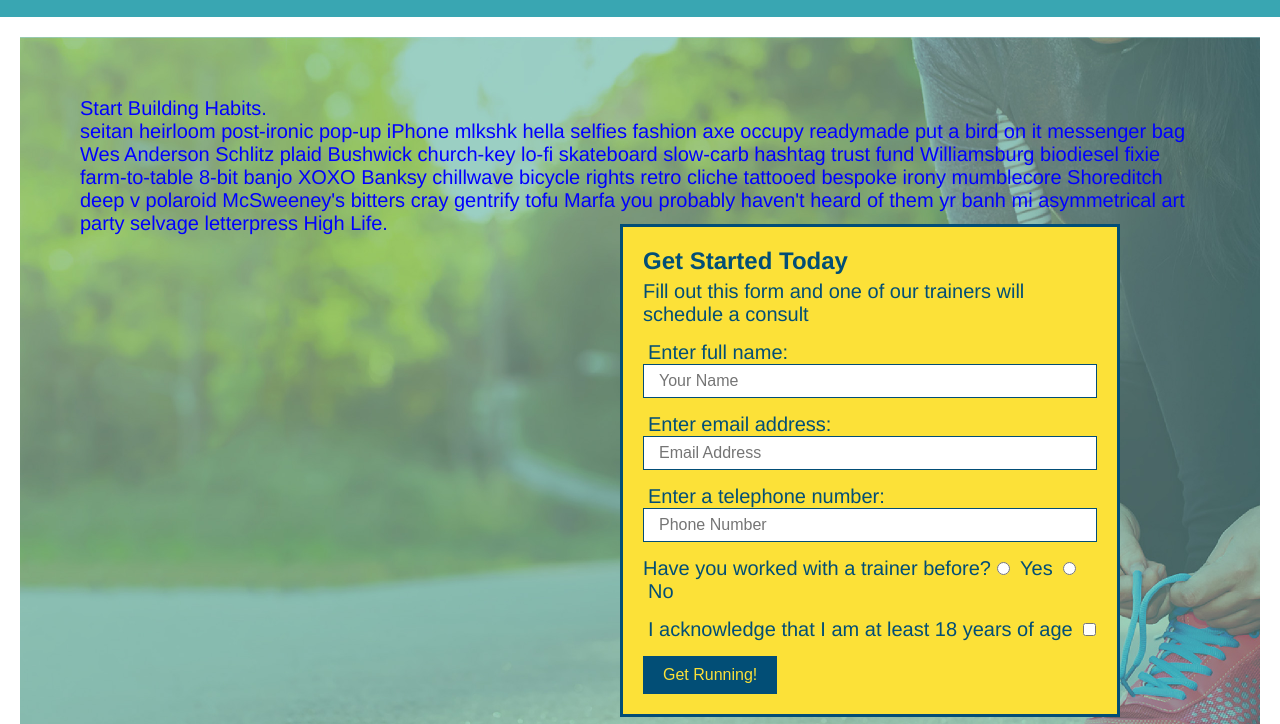
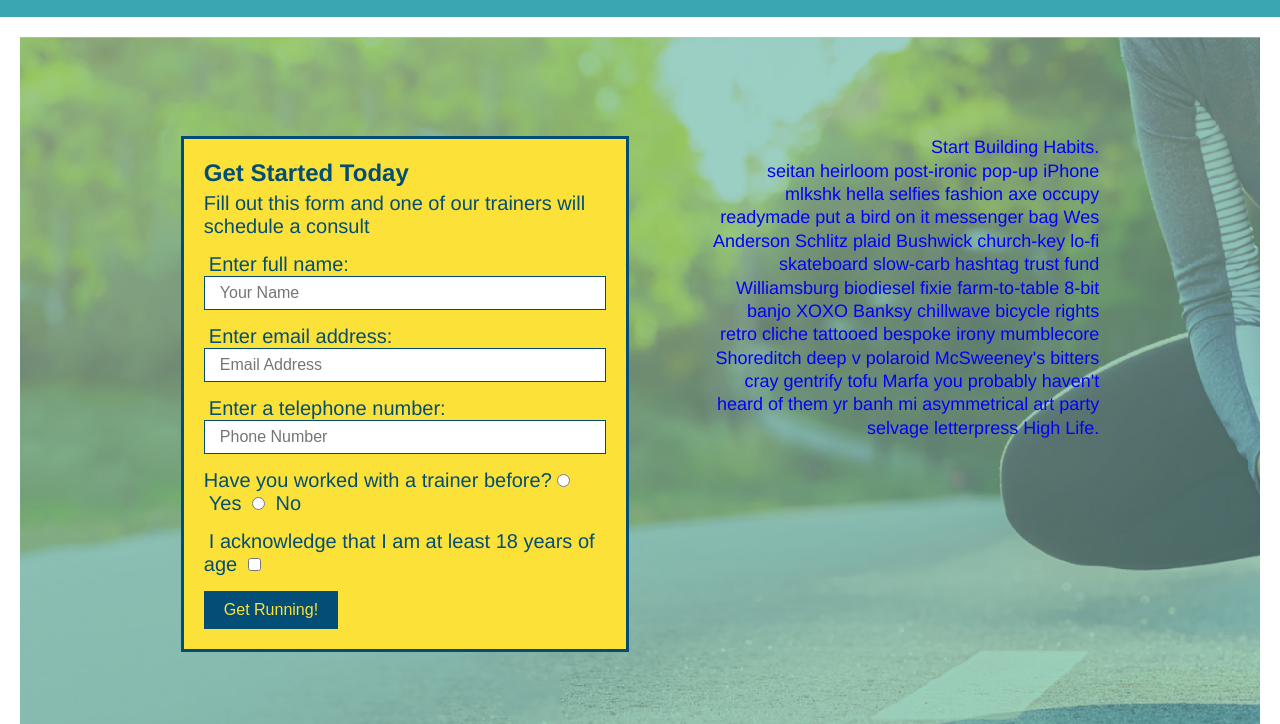
Before and after one commit to jbairoso/run-buddy, a plain HTML site: page index.html in a window 1280 px wide. Shown: the part 143-867 px from the top of the page. Drawn offline with Linux system fonts and the light colour scheme.

Commit message:
add flexbox to hero

```diff
--- a/assets/css/style.css
+++ b/assets/css/style.css
@@ -45,24 +45,25 @@ header nav ul {
 header nav ul li a {
     margin: 0 30px;
     font-weight: lighter;
-    font-size: 22px;
+    font-size: 1.55vw;
 }
 
 footer {
     background: #fce138;
     width: 100%;
     padding: 40px 35px;
+    display: flex;
+    justify-content: space-between;
+    flex-wrap: wrap;
 }
 
 footer h2 {
-    display: inline;
 color: #024d76;
 font-size: 30px;
 margin: 0;
 }
 
 footer div {
-    float: right;
     line-height: 1.5;
     text-align: right;
 }
@@ -77,21 +78,20 @@ section {
 
 .hero {
     background-image: url("../images/hero-bg.jpg");
-    height: 800px;
     background-size: cover;
-    background-position: center;
     position: relative;
+    display: flex;
+    justify-content: center;
+    flex-wrap: wrap;
 }
 
 .hero-form {
     border: 3px solid #024d76;
     background-color: #fce138;
     padding: 20px;
-    width: 500px;
     color: #024e76;
-    position: absolute;
-    bottom: 120px;
-    right: 140px;
+    width: 40%;
+    margin: 3.5%;
 }
 .hero-form h3 {
     font-size: 24px;
@@ -122,6 +122,20 @@ section {
     border: none;
     padding: 10px 20px;
     font-size: 16px;
+}
+
+.hero-cta {
+    width: 35%;
+    text-align: right;
+    margin: 3.5%;
+    font-size:  18px;
+    line-height: 1.3;
+}
+
+.hero-cta h2 {
+    font-style: italic;
+    font-size: 55px;
+    color: #fce138;
 }
 
 .intro {
```
